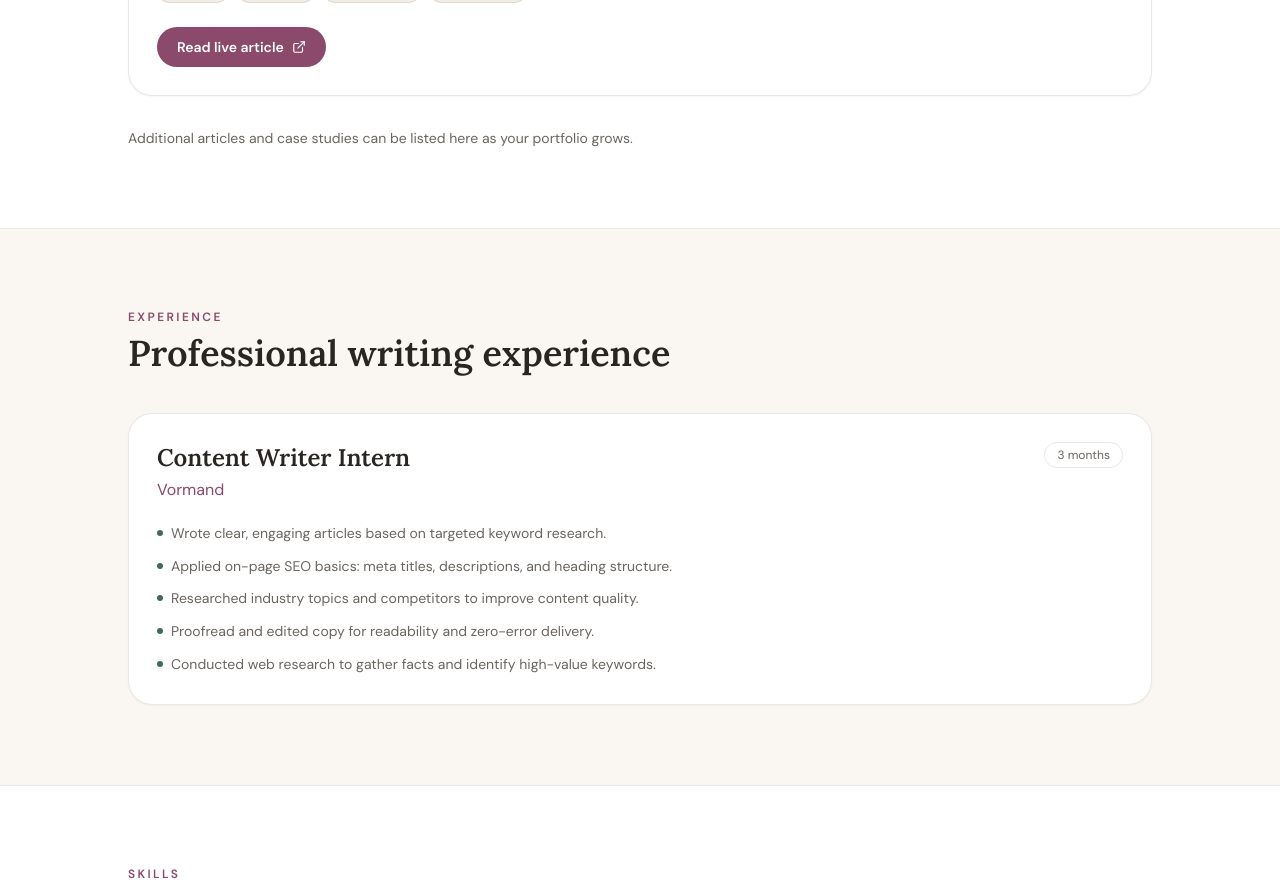
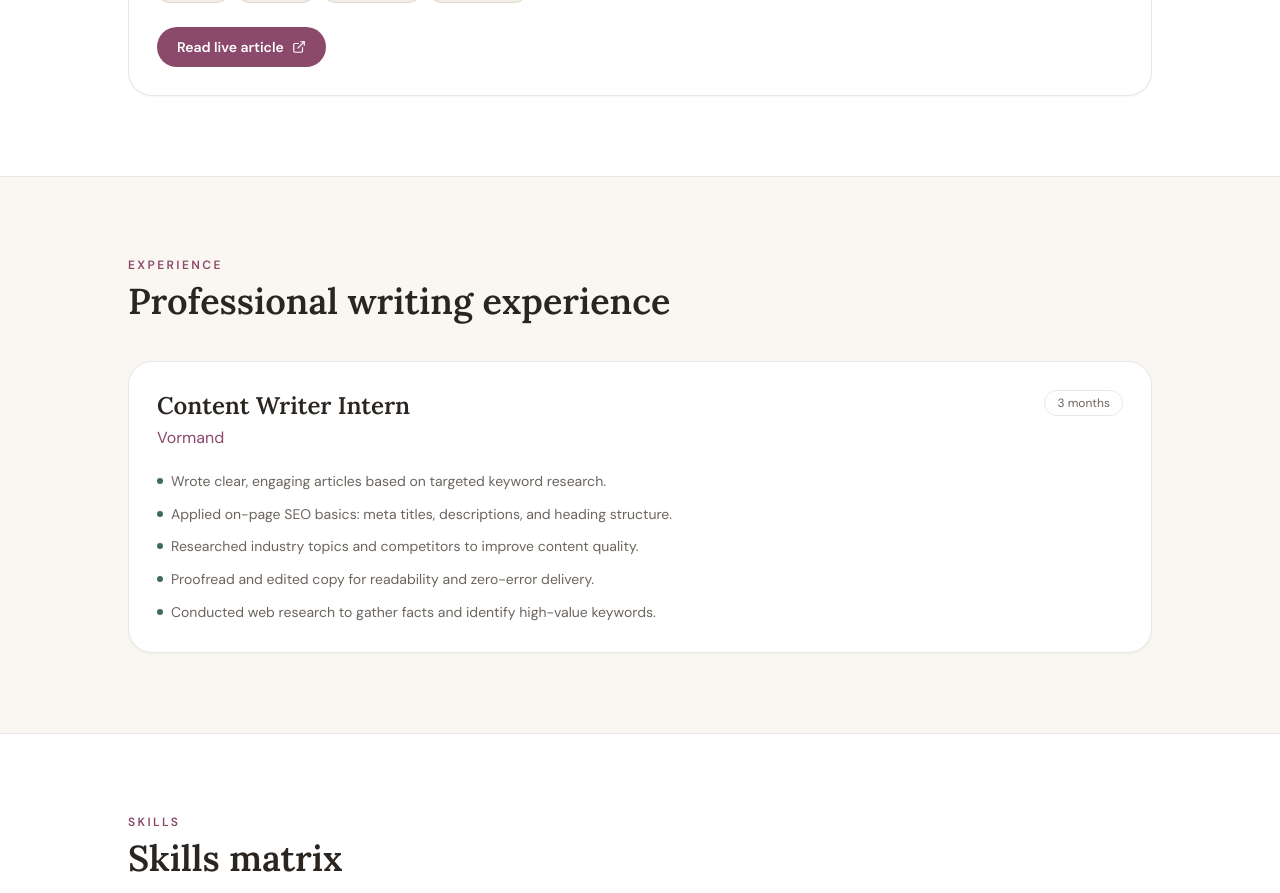
Before and after one commit to muhammadrizwaneng/rizwan-portfolio, a Next.js app: page /iffat in a window 1280 px wide. Shown: the part 2440-3333 px from the top of the page. Built offline with nearby package versions, Linux system fonts and the light colour scheme; no server answers.

Commit message:
remove footer

```diff
--- a/src/components/iffat/IffatWritingSamples.tsx
+++ b/src/components/iffat/IffatWritingSamples.tsx
@@ -87,11 +87,6 @@ export function IffatWritingSamples() {
             </motion.article>
           ))}
         </div>
-
-        <p className="mt-8 text-sm text-[var(--muted)]">
-          Additional articles and case studies can be listed here as your portfolio
-          grows.
-        </p>
       </div>
     </section>
   );
```
